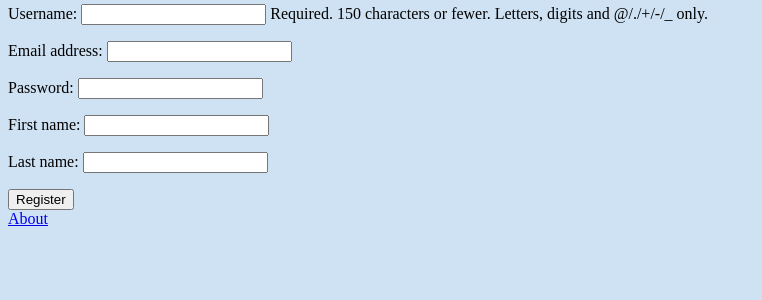
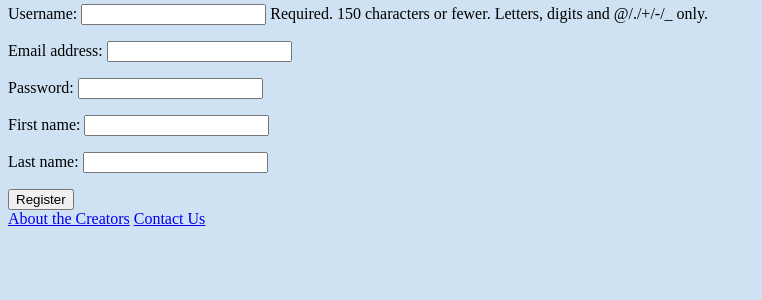
Before and after one commit to axqs/wad2_team_project, a Django app: page /recipes/register/ in a window 1280 px wide. Shown: the part 212-512 px from the top of the page, without its empty margins (0-762 px from the left). Run offline with Django 3.2, Linux system fonts and the light colour scheme; parts of the project's set-up code (start-up, migrations or seed data) failed here and were passed over.

Commit message:
contact link working

```diff
--- a/recipes/urls.py
+++ b/recipes/urls.py
@@ -8,4 +8,5 @@ urlpatterns = [
     url(r'^login/$', views.user_login, name='login'),
     url(r'^logout/$', views.user_logout, name='logout'),
     url(r'^suggestion/$', views.suggestion, name='suggestion'),
+    url(r'^contact/$', views.contact, name='contact'),
 ]
--- a/recipes/views.py
+++ b/recipes/views.py
@@ -90,3 +90,14 @@ def suggestion(request):
         else:
             print(form.errors)
     return render(request, 'recipes/suggestion.html', {})
+
+def contact(request):
+    form = ContactForm()
+    if request.method == 'POST':
+        form = ContactForm(data=request.POST)
+        if form.is_valid():
+            suggestion = form.save(commit=True)
+            return HttpResponseRedirect(reverse('index'))
+        else:
+            print(form.errors)
+    return render(request, 'recipes/contact.html', {})
--- a/templates/recipes/base.html
+++ b/templates/recipes/base.html
@@ -27,7 +27,8 @@
     </div>
 
     <div>
-      <a href="{% url 'about' %}">About</a>
+      <a href="{% url 'about' %}">About the Creators</a>
+      <a href="{% url 'contact' %}">Contact Us</a>
       {% if user.is_authenticated %}
         <a href="{% url 'suggestion' %}">Suggest Category</a>
       {% endif %}
--- a/templates/recipes/contactus.html
+++ b/templates/recipes/contact.html
@@ -8,7 +8,7 @@
 {% block body_block %}
 
 <h1> Contact us </h1>
-    <form id="contactus_form" method="post" action={% url 'contactus' %}>
+    <form id="contactus_form" method="post" action={% url 'contact' %}>
       {% csrf_token %}
       Email Address: <input type="text" name="email" value="" size="50"/>
         <br />
```
Also changed, not shown: db.sqlite3 (added).
